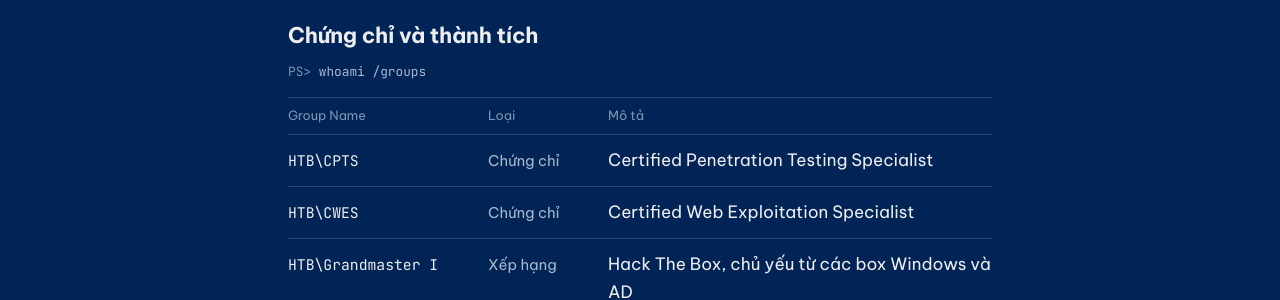
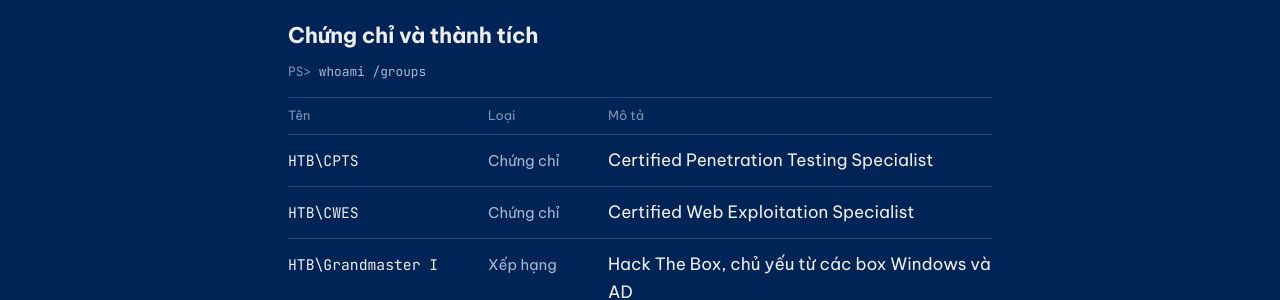
Before and after one commit to Luv3rie/Luv3rie.github.io, a Jekyll site: the page built from index.md, in a window 1280 px wide. Shown: the part 470-770 px from the top of the page. Built offline with Jekyll 4.4.1, drawn with Linux system fonts in a browser that asks for light colours.

Commit message:
update home

```diff
--- a/_layouts/home.html
+++ b/_layouts/home.html
@@ -22,7 +22,7 @@ layout: default
   <p class="prompt prompt--sm" aria-hidden="true"><span class="prompt__ps">PS&gt;</span> whoami /groups</p>
   <div class="groups" role="table" aria-labelledby="groups-h">
     <div class="groups__row groups__row--head" role="row">
-      <span role="columnheader">Group Name</span><span role="columnheader">Loại</span><span role="columnheader">Mô tả</span>
+      <span role="columnheader">Tên</span><span role="columnheader">Loại</span><span role="columnheader">Mô tả</span>
     </div>
     {% for c in site.data.credentials %}
     <div class="groups__row" role="row">
```
